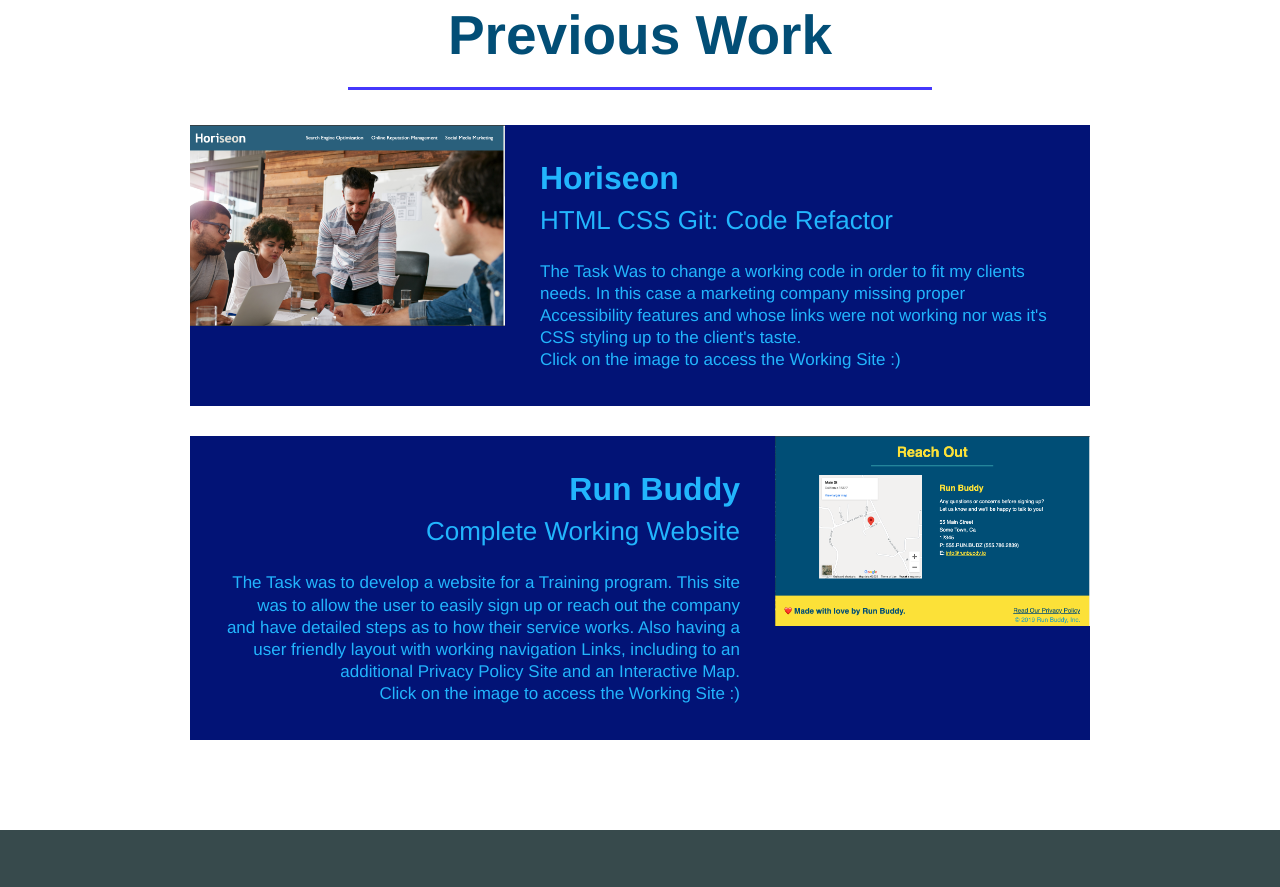
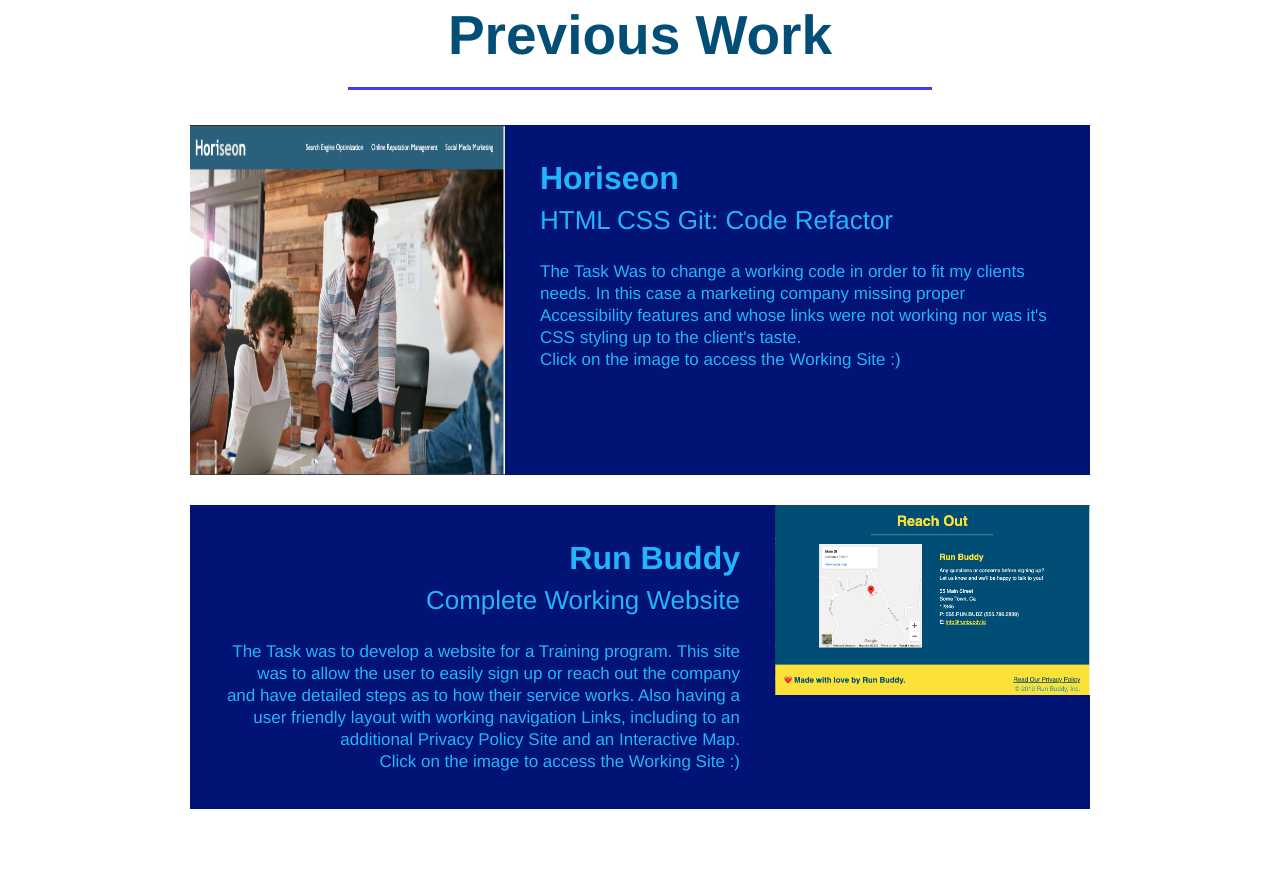
Before and after one commit to AMATEURBOSS/Professional-Portfolio-of-Carlos-Ariel-Mata-Franco, a plain HTML site: page index.html in a window 1280 px wide. Shown: the part 1656-2543 px from the top of the page. Drawn offline with Linux system fonts and the light colour scheme.

Commit message:
Made first application Example larger than the rest

```diff
--- a/index.html
+++ b/index.html
@@ -87,7 +87,10 @@
         <section id="previous-work" class="works">
             <h2 class="section-title primary-border">Previous Work</h2>
             <article class="application">
-                <a href="https://amateurboss.github.io/1.-HTML-CSS-Git-Challenge-Code-Refactor/"><img src="./assets/images/Screen Shot 2022-02-21 at 1.22.22 AM.png" alt= "Arron Stephens in his workout clothes, ready to pump iron" /></a>
+                <a href="https://amateurboss.github.io/1.-HTML-CSS-Git-Challenge-Code-Refactor/"><img src="./assets/images/Screen Shot 2022-02-21 at 1.22.22 AM.png" alt= "Arron Stephens in his workout clothes, ready to pump iron"
+                    width="800"
+                    height="350"
+                    ></a>
                 <div class="application-bio text-left">
                     <h3>Horiseon</h3>
                     <h4>HTML CSS Git: Code Refactor</h4>
```
